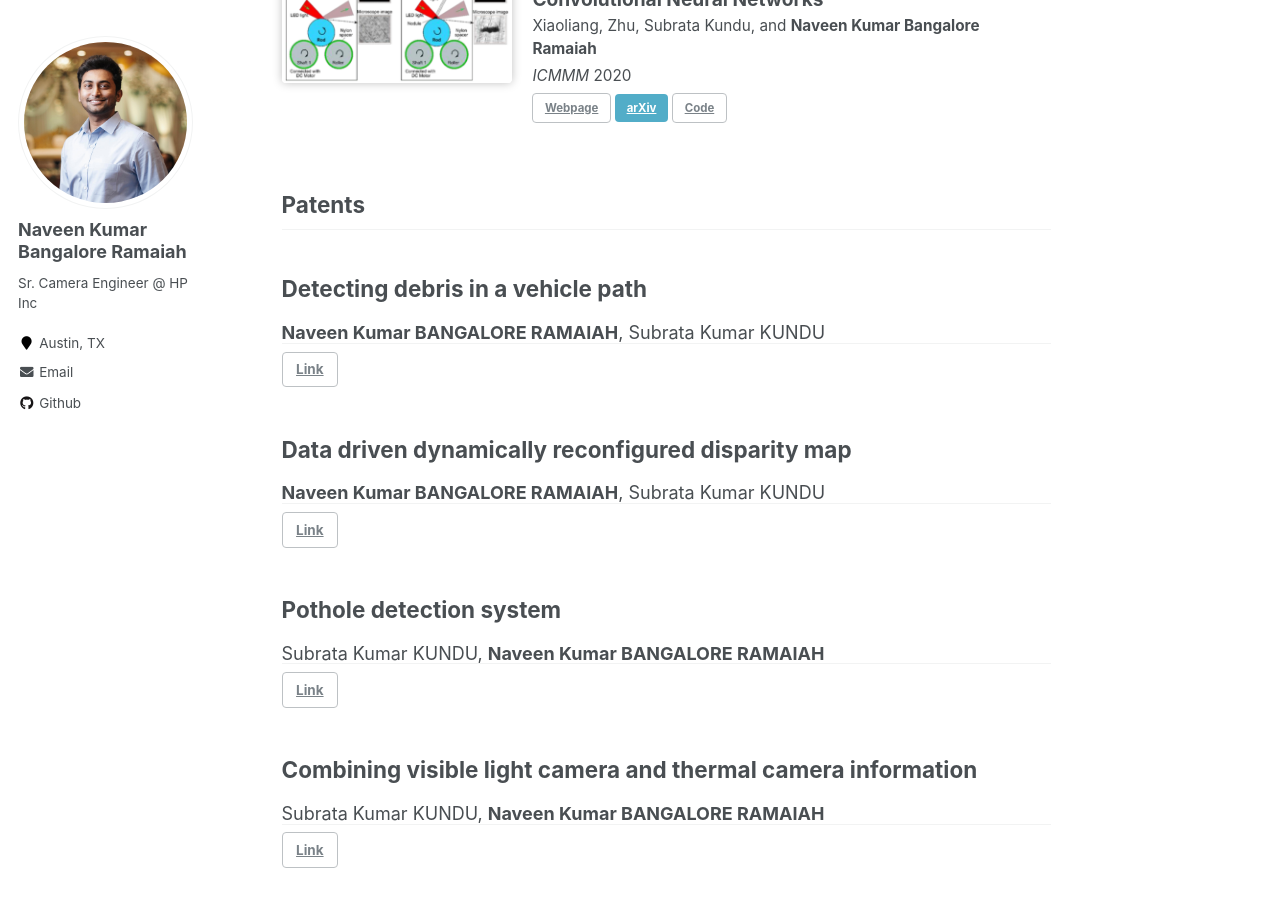
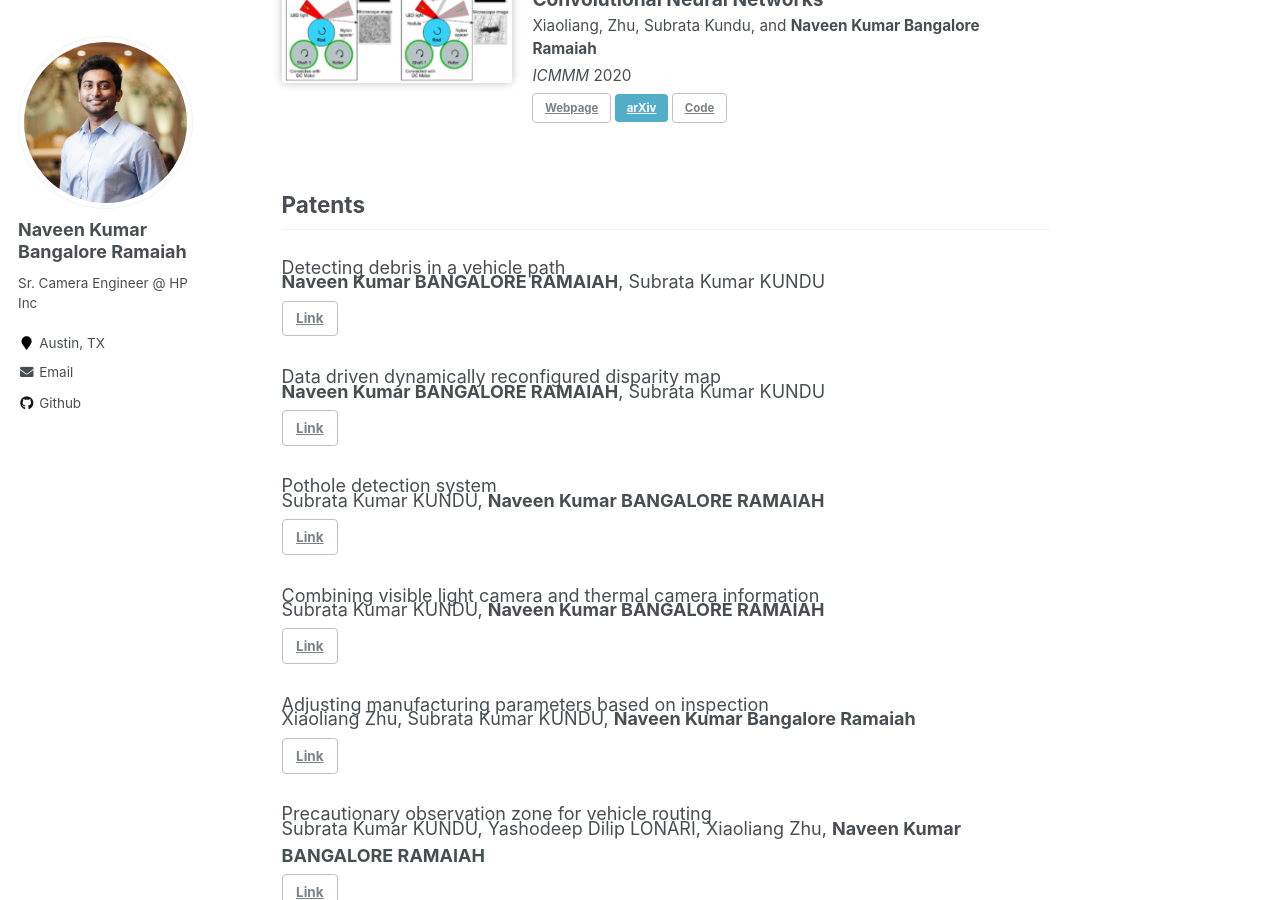
Before and after one commit to naveen-bangalore/nbangalore.github.io, a Jekyll site: the page built from index.html, in a window 1280 px wide and 900 px high, scrolled down 1281 px. Built offline with Jekyll 4.4.1, drawn with Linux system fonts in a browser that asks for light colours.

Commit message:
Update patents-single.html

```diff
--- a/_includes/patents-single.html
+++ b/_includes/patents-single.html
@@ -17,9 +17,9 @@
 <!--        alt="">-->
 <!--    </div>-->
     <div class="patents__item-text">
-      <h2 class="patents__item-title" itemprop="headline">
+      <p class="patents__item-title" itemprop="headline">
         {{ patents.title | markdownify }}
-      </h2>
+      </p>
       <p style="margin-top: -2em;">{{ patents.inventors | markdownify | remove: '<p>' | remove: '</p>'}}</p>
       <p style="margin-top: -1em;">{{ patents.venue | markdownify | remove: '<p>' | remove: '</p>'}}</p>
       <p style="margin-top: -1em; color: rgb(3, 153, 3)">{{ patents.notes | markdownify | remove: '<p>' | remove: '</p>'}}</p>
```
